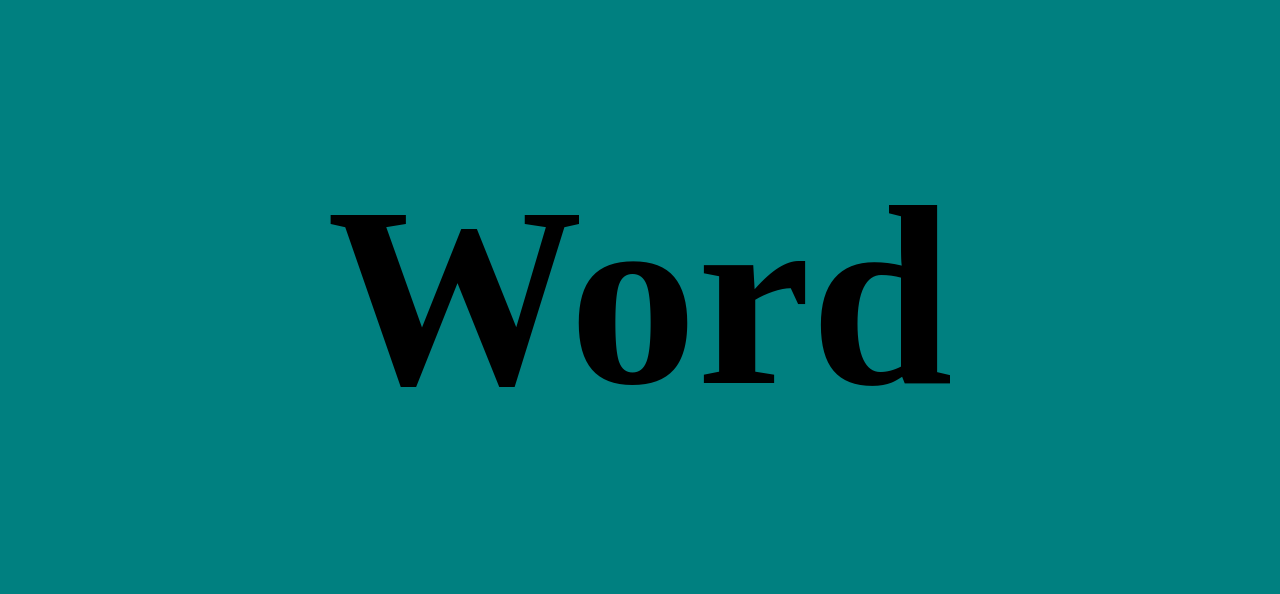
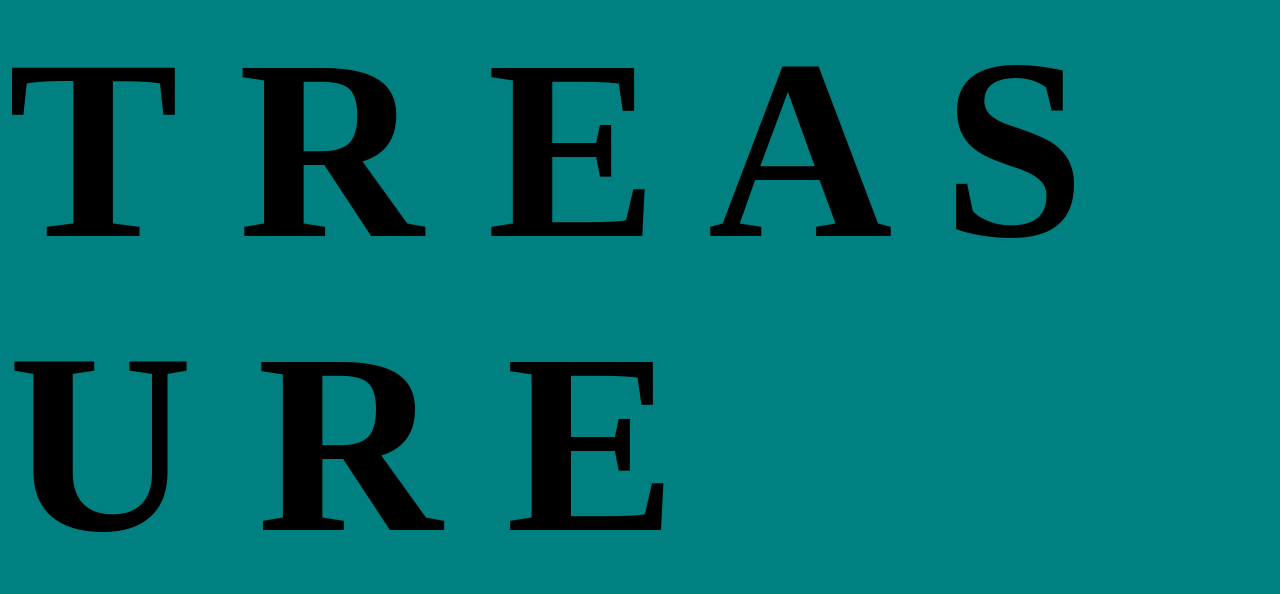
Before and after one commit to Treasure-Call/AnimatedTextGitDemo, a plain HTML site: page index.html in a window 1280 px wide. Shown: the part 111-705 px from the top of the page. Drawn offline with Linux system fonts and the light colour scheme.

Commit message:
Adjusting html/css to push to Github.

```diff
--- a/index.html
+++ b/index.html
@@ -5,10 +5,19 @@
     <meta http-equiv="X-UA-Compatible" content="IE=edge">
     <meta name="viewport" content="width=device-width, initial-scale=1.0">
     <title>Random Colors</title>
-    <link rel="stylesheet"  href="app.css"
+    <link rel="stylesheet"  href="app.css">
 </head>
 <body>
-    <h1>Word</h1>
+    <h1>
+        <span class="letter">T</span>
+        <span class="letter">R</span>
+        <span class="letter">E</span>
+        <span class="letter">A</span>
+        <span class="letter">S</span>
+        <span class="letter">U</span>
+        <span class="letter">R</span>
+        <span class="letter">E</span>
+    </h1>
     <script src="app.js"></script>
 </body>
 </html>
```
